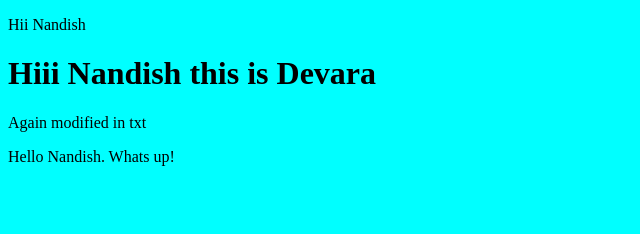
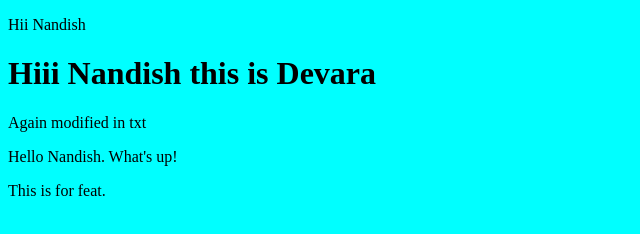
Before and after one commit to Nandish1212/practice, a plain HTML site: page index.html in a window 1280 px wide. Shown: the whole page, without its empty margins (0-640 px from the left). Drawn offline with Linux system fonts and the light colour scheme.

Commit message:
commit for feat

```diff
--- a/index.html
+++ b/index.html
@@ -15,6 +15,7 @@
     <p>Hii Nandish</p>
     <h1>Hiii Nandish this is Devara</h1>
     <p>Again modified in txt</p>
-    <p>Hello Nandish. Whats up!</p>
+    <p>Hello Nandish. What's up!</p>
+    <p>This is for feat.</p>
 </body>
 </html>
```
